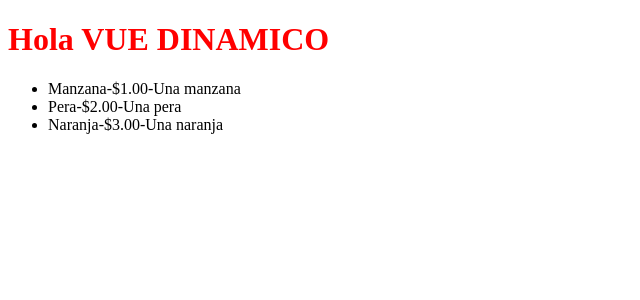
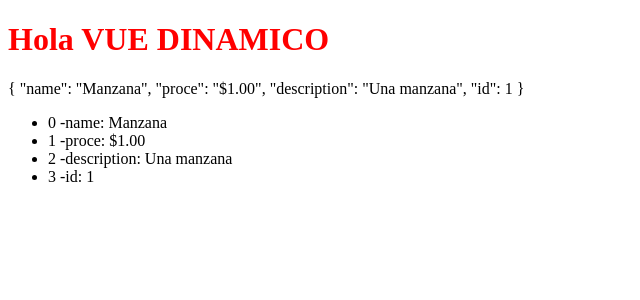
Before and after one commit to ximeBallin/Vue.js-CAPACITACION-, a Vue app: page / in a window 1280 px wide. Shown: the top 300 px of the page, without its empty margins (0-640 px from the left). Built offline with nearby package versions, Linux system fonts and the light colour scheme.

Commit message:
feat (Object-v-for):✨iterate over object properties using v-for directive

```diff
--- a/src/App.vue
+++ b/src/App.vue
@@ -1,39 +1,26 @@
 <script setup>
 const name = "Vue dinamico"
-const arrayFrutas =[
-  {
-    name: "Manzana",
-    price: "$1.00",
-    description: "Una manzana",
-    id:3
-  },
-  {
-    name: "Pera",
-    price: "$2.00",
-    description: "Una pera",
-    id:2
-  },
-  {
-    name: "Naranja",
-    price: "$3.00",
-    description: "Una naranja",
-    id:1
-  }
+const obtenerFruta ={
+  name: "Manzana",
+  proce:"$1.00",
+  description:"Una manzana",
+  id: 1,
 
-];
+}
 
 </script>
 
 <template>
   <h1>Hola {{ name.toUpperCase() }}</h1>
+  {{obtenerFruta}}
   <ul>
     <li
-        v-for ="fruta in arrayFrutas"
-        :key="fruta.name"
+        v-for="(value, propiedad, index) in obtenerFruta"
+        :key="value"
+    >
+      {{index}} -{{propiedad}}: {{value}}
+    </li>
 
-    >
-      {{fruta.name}}-{{fruta.price}}-{{fruta.description}}
-    </li>
   </ul>
 </template>
 
```
